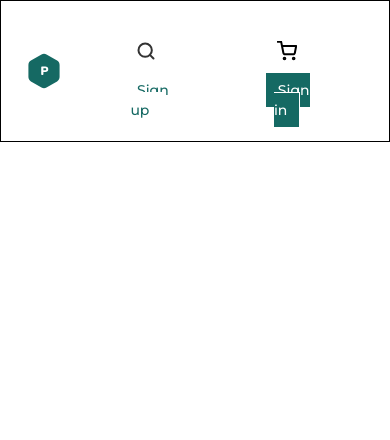
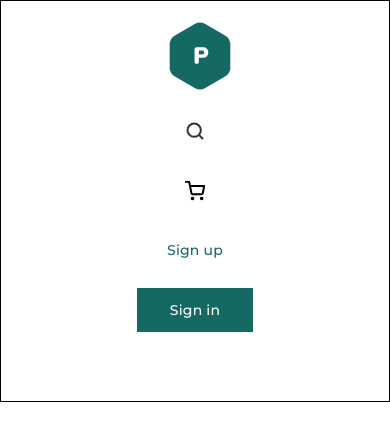
Before and after one commit to MaxOF/plants-app, a React (Create React App) app: page / in a window 390 px wide. Shown: the top 440 px of the page. Built offline with nearby package versions, Linux system fonts and the light colour scheme.

Commit message:
add styles to header

```diff
--- a/src/components/pages/templates/organisms/header/Header.module.scss
+++ b/src/components/pages/templates/organisms/header/Header.module.scss
@@ -1,65 +1,40 @@
-.header{
+.header {
   position: absolute;
   top: 0;
   left: 0;
   width: 100%;
   z-index: 50;
-
-
-  .header__container{
+  .header__container {
     display: flex;
     align-items: center;
     justify-content: space-between;
+    flex-wrap: wrap;
     border: 1px solid black;
-    min-height: 140px;
-
-    .header__blockLogo{
+    min-height: 200px;
+    .header__blockLogo {
       margin: 40px 0 40px 40px;
       cursor: pointer;
-      img {
-      }
     }
     @media (max-width: 780px) {
       .header__blockLogo {
         margin: 20px 0 20px 20px;
       }
     }
-    @media (max-width: 550px) {
+    @media (max-width: 640px) {
       .header__blockLogo {
-        margin: 10px 0 10px 10px;
+        margin: 20px 0 30px 10px;
+      }
+      .header__blockLogo img {
+        width: 70px;
+        height: 70px;
       }
     }
-
-
-    .header__menu{
+    .header__menu {
       display: flex;
-      flex-wrap: wrap;
+      .menu__item {
+        cursor: pointer;
         margin: 0 40px 0 0;
-
-      .menu__item{
-        cursor: pointer;
-      }
-      .menu__item:not(:last-child) {
-        margin: 0 40px 0 0;
-      }
-      @media (max-width: 780px) {
-        .menu__item:not(:last-child) {
-          margin: 0 30px 0 0;
-        }
-      }
-      @media (max-width: 550px) {
-        .menu__item:not(:last-child) {
-          margin: 0 20px 0 0;
-        }
-      }
-      @media (max-width: 420px) {
-        .menu__item {
-          flex: 0 1 40%;
-          padding: 20px 0 0 48px;
-          text-align: center;
-        }
-      }
-      .menu__buttonReg{
+        .menu__buttonReg {
           background: #FFFFFF;
           padding: 11px 28px;
           font-weight: 500;
@@ -68,59 +43,47 @@
           text-align: center;
           color: #156963;
           border: 1px solid #FFFFFF;
+          min-height: 28px;
+          letter-spacing: 0.2px;
+          transition: all 0.3s ease 0s;
         }
-      @media (max-width: 780px) {
-        .menu__buttonReg {
-          padding: 8px 23px;
-        }
-      }
-      @media (max-width: 550px) {
-        .menu__buttonReg {
-          padding: 8px 12px;
-        }
-      }
-      .menu__buttonReg:hover{
+        .menu__buttonReg:hover {
           background: #156963;
           color: #FFFFFF;
           border: 1px solid #156963;
         }
-      .menu__buttonLogIn{
+        .menu__buttonLogIn {
           background: #156963;
-        padding: 11px 28px;
+          padding: 13px 33px;
           font-weight: 500;
           font-size: 14px;
           line-height: calc(20 / 14 * 100%);
           text-align: center;
           color: #FFFFFF;
           border: 1px solid #FFFFFF;
+
+          letter-spacing: 0.2px;
+          transition: all 0.3s ease 0s;
         }
-      @media (max-width: 780px) {
-        .menu__buttonLogIn {
-          padding: 8px 23px;
-        }
-      }
-      @media (max-width: 550px) {
-        .menu__buttonLogIn {
-          padding: 8px 12px;
-        }
-      }
-      .menu__buttonLogIn:hover{
+        .menu__buttonLogIn:hover {
           background: #FFFFFF;
           color: #156963;
           border: 1px solid #156963;
         }
       }
-    @media (max-width: 780px) {
-      .header__menu {
-        margin: 0 20px 0 0;
     }
   }
-    @media (max-width: 550px) {
+  @media (max-width: 640px) {
+    .header__container {
+      flex-direction: column;
       .header__menu {
-        margin: 0 10px 0 0;
+        flex-direction: column;
+        margin: 0 0 40px 0;
+        .menu__item {
+          text-align: center;
+          margin: 0 0 40px 0;
         }
       }
-
     }
-
   }
+}
```
Lines whose indentation alone changed are shown as unchanged.
